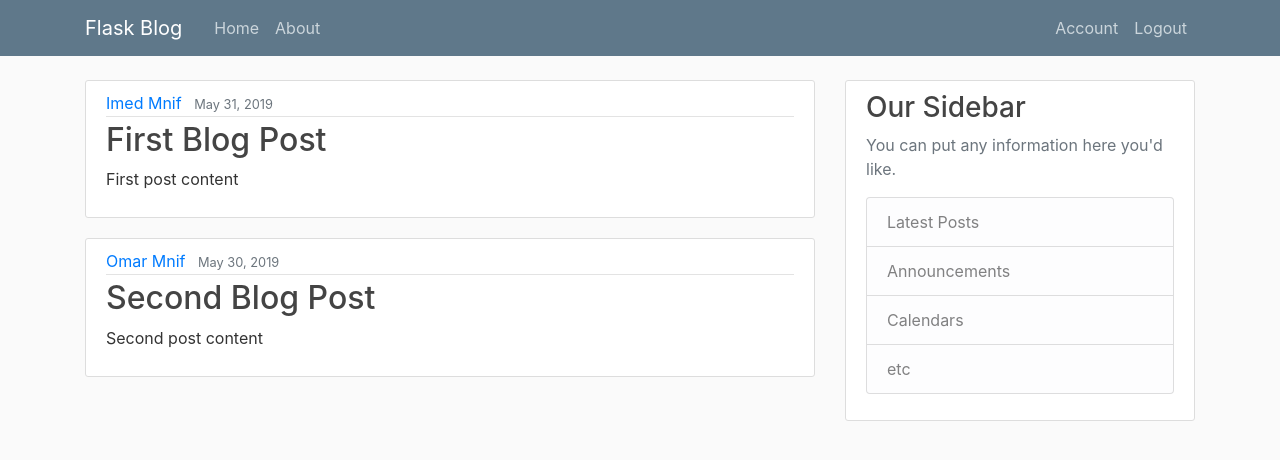
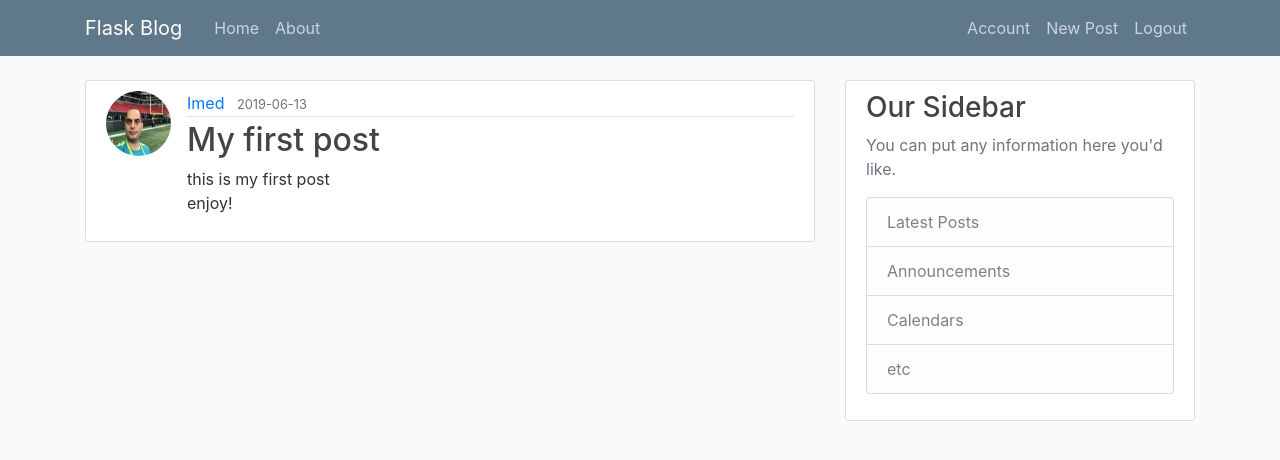
Before and after one commit to ameidatou/flask-blog, a Flask app: page / in a window 1280 px wide. Shown: the top 460 px of the page. Run offline with Flask 2, Linux system fonts and the light colour scheme; a user stored in the database is signed in; data comes from the database, SQL or seed files in the repository; both versions use the stored data as it was after the commit; some libraries are stand-ins or nearby versions.

Commit message:
Add new post functionality

```diff
--- a/flaskblog/routes.py
+++ b/flaskblog/routes.py
@@ -3,30 +3,16 @@
 from PIL import Image
 from flask import render_template, url_for, flash, redirect, request
 from flaskblog import app, db, bcrypt
-from flaskblog.forms import RegistrationForm, LoginForm, UpdateAccountForm
+from flaskblog.forms import RegistrationForm, LoginForm, UpdateAccountForm, PostForm
 from flaskblog.models import User, Post
 from flask_login import login_user, current_user, logout_user, login_required
 
-
-posts = [
-    {
-        'author': 'Imed Mnif',
-        'title': 'First Blog Post',
-        'content': 'First post content',
-        'date_posted': 'May 31, 2019'
-    },
-    {
-        'author': 'Omar Mnif',
-        'title': 'Second Blog Post',
-        'content': 'Second post content',
-        'date_posted': 'May 30, 2019'
-    }
-]
 
 
 @app.route("/home")
 @app.route("/")
 def home():
+    posts = Post.query.all()
     return render_template('home.html', posts=posts)
 
 
@@ -105,3 +91,17 @@
     image_file = url_for('static', filename='profile_pics/' + current_user.image_file)
     return render_template('account.html', title='Account',
                            image_file=image_file, form=form)
+
+
+
+@app.route("/post/new", methods=['GET', 'POST'])
+@login_required
+def new_post():
+    form = PostForm()
+    if form.validate_on_submit():
+        post = Post(title=form.title.data, content=form.content.data, author=current_user)
+        db.session.add(post)
+        db.session.commit()
+        flash('Your post has been created!', 'success')
+        return redirect(url_for('home'))
+    return render_template('create_post.html', title='New Post', form=form)
--- a/flaskblog/templates/home.html
+++ b/flaskblog/templates/home.html
@@ -2,10 +2,11 @@
 {% block content %}
     {% for post in posts %}
         <article class="media content-section">
+            <image class="rounded-circle article-img" src="{{ url_for('static', filename='profile_pics/' + post.author.image_file) }}">
           <div class="media-body">
             <div class="article-metadata">
-              <a class="mr-2" href="#">{{ post.author }}</a>
-              <small class="text-muted">{{ post.date_posted }}</small>
+              <a class="mr-2" href="#">{{ post.author.username }}</a>
+              <small class="text-muted">{{ post.date_posted.strftime('%Y-%m-%d') }}</small>
             </div>
             <h2><a class="article-title" href="#">{{ post.title }}</a></h2>
             <p class="article-content">{{ post.content }}</p>
--- a/flaskblog/templates/layout.html
+++ b/flaskblog/templates/layout.html
@@ -33,6 +33,7 @@
             <div class="navbar-nav">
               {% if current_user.is_authenticated %}
                 <a class="nav-item nav-link" href="{{ url_for('account') }}">Account</a>
+                <a class="nav-item nav-link" href="{{ url_for('new_post') }}">New Post</a>
                 <a class="nav-item nav-link" href="{{ url_for('logout') }}">Logout</a>
               {% else %}
                 <a class="nav-item nav-link" href="{{ url_for('login') }}">Login</a>
--- a/requirements.txt
+++ b/requirements.txt
@@ -9,6 +9,7 @@
 itsdangerous==1.1.0
 Jinja2==2.10.1
 MarkupSafe==1.1.1
+Pillow==6.0.0
 pycparser==2.19
 six==1.12.0
 SQLAlchemy==1.3.4
```
Also changed, not shown: flaskblog/forms.py (+8 -1 lines), flaskblog/templates/create_post.html (added, +40 -0 lines), flaskblog/site.db, flaskblog/static/profile_pics/0b8b192d961caa61.jpg (added), flaskblog/static/profile_pics/71afc8f43b06d966.jpg (added).
